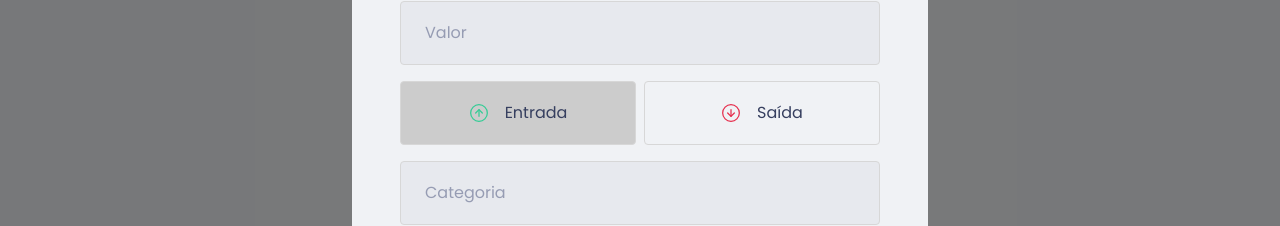
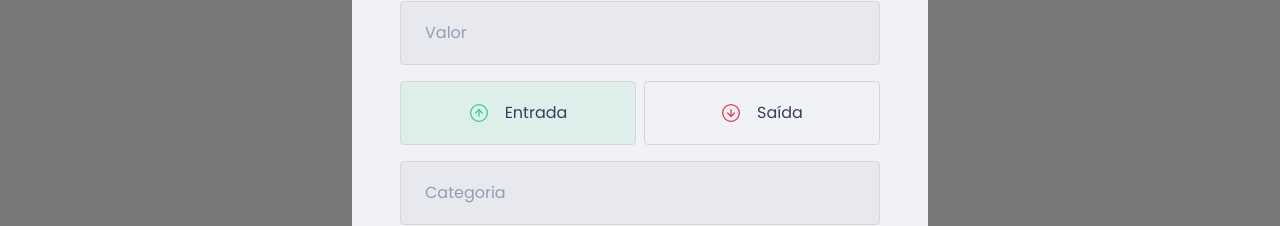
Before and after one commit to teilorbarcelos/tsbmoney, a React (Create React App) app: page / in a window 1280 px wide. Both pictures are taken after a click on the button "Nova transação". Shown: the part 317-543 px from the top of the page. Built offline with nearby package versions, Linux system fonts and the light colour scheme; what miragejs would draw is missing.

Commit message:
form style finished

```diff
--- a/src/components/NewTransactionModal/index.tsx
+++ b/src/components/NewTransactionModal/index.tsx
@@ -47,6 +47,7 @@ export function NewTransactionModal({ isNewTransactionModalOpen, setIsNewTransac
             type="button"
             isSelected={transactionType === 'income'}
             onClick={() => setTransactionType('income')}
+            selectedColor="green"
           >
             <img src={incomeImg} alt="Icone de entrada" />
             <span>Entrada</span>
@@ -56,6 +57,7 @@ export function NewTransactionModal({ isNewTransactionModalOpen, setIsNewTransac
             type="button"
             isSelected={transactionType === 'outcome'}
             onClick={() => setTransactionType('outcome')}
+            selectedColor="red"
           >
             <img src={outcomeImg} alt="Icone de saída" />
             <span>Saída</span>
--- a/src/components/NewTransactionModal/styles.ts
+++ b/src/components/NewTransactionModal/styles.ts
@@ -1,4 +1,4 @@
-import { darken } from "polished"
+import { darken, transparentize } from "polished"
 import styled from "styled-components"
 
 export const Container = styled.form`
@@ -57,6 +57,7 @@ export const TransactionTypeCOntainer = styled.div`
 
 type TypeButtonProps = {
   isSelected: boolean
+  selectedColor: 'green' | 'red'
 }
 
 export const TypeButton = styled.button<TypeButtonProps>`
@@ -64,7 +65,12 @@ export const TypeButton = styled.button<TypeButtonProps>`
   border: 1px solid #d7d7d7;
   border-radius: 0.25rem;
 
-  background: ${(props) => props.isSelected ? '#ccc' : 'transparent'};
+  background: ${(props) => props.isSelected ?
+    props.selectedColor === 'green' ?
+      transparentize(0.9, '#33cc95') :
+      transparentize(0.9, '#e52e4d') :
+    'transparent'
+  };
 
   display: flex;
   align-items: center;
```
